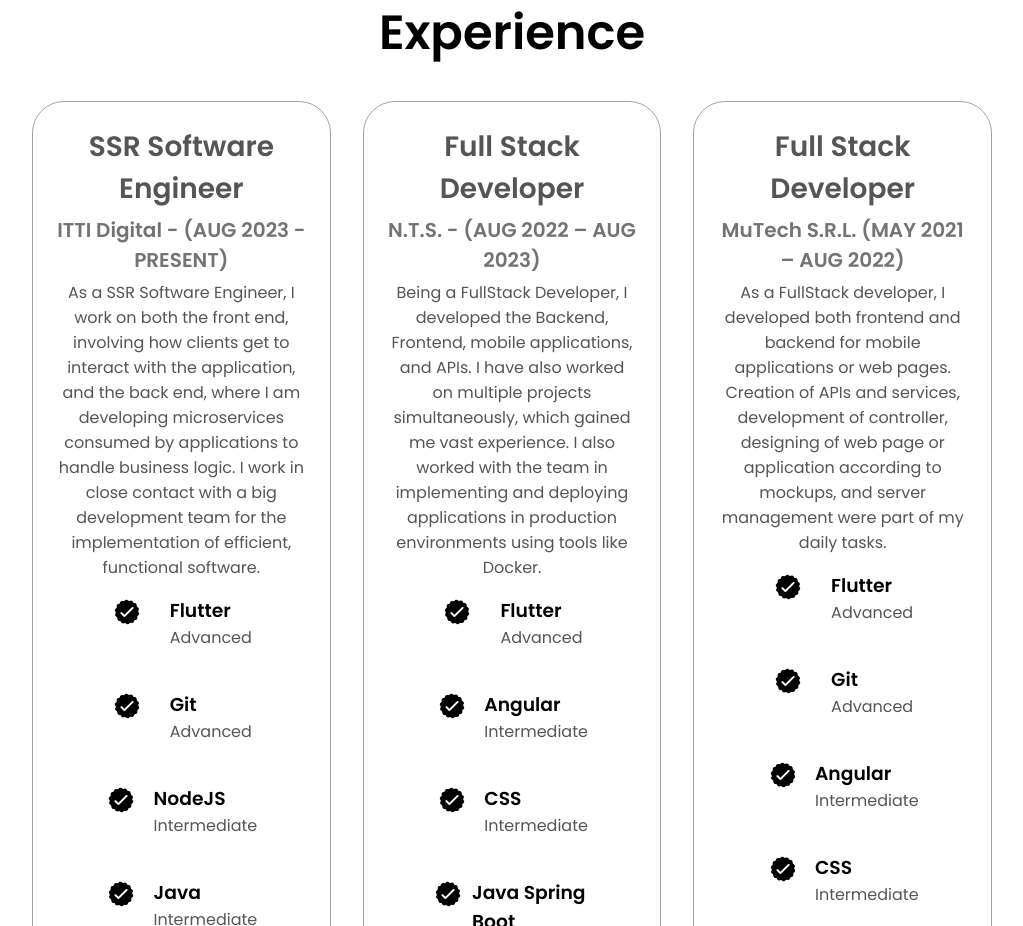
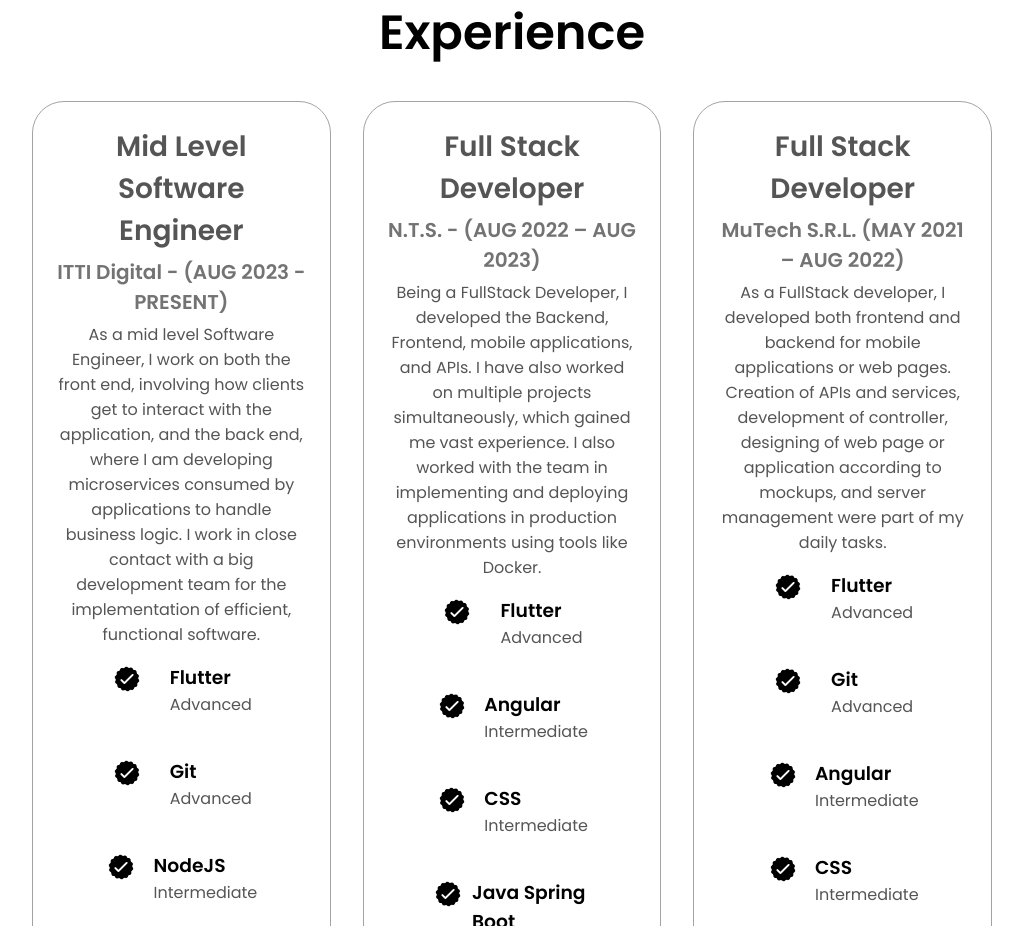
Before and after one commit to alangwynn/portfolio-alan-gwynn, a React (Vite) app: page / in a window 1280 px wide. Shown: the part 1700-2626 px from the top of the page, without its empty margins (128-1151 px from the left). Built offline with nearby package versions, Linux system fonts and the light colour scheme.

Commit message:
chore: change text

```diff
--- a/src/data/experience.js
+++ b/src/data/experience.js
@@ -1,9 +1,9 @@
 export const experiences = [
     {
         id: 1,
-        jobTitle: 'SSR Software Engineer',
+        jobTitle: 'Mid Level Software Engineer',
         companyAndDate: 'ITTI Digital - (AUG 2023 - PRESENT)',
-        description: 'As a SSR Software Engineer, I work on both the front end, involving how clients get to interact with the application, and the back end, where I am developing microservices consumed by applications to handle business logic. I work in close contact with a big development team for the implementation of efficient, functional software.',
+        description: 'As a mid level Software Engineer, I work on both the front end, involving how clients get to interact with the application, and the back end, where I am developing microservices consumed by applications to handle business logic. I work in close contact with a big development team for the implementation of efficient, functional software.',
         technologies: [
             {
                 id: 1,
```
